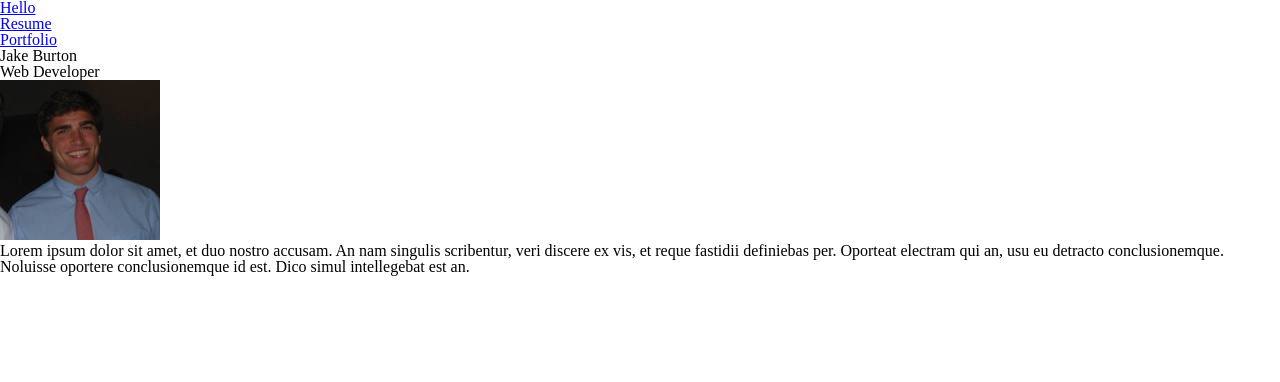
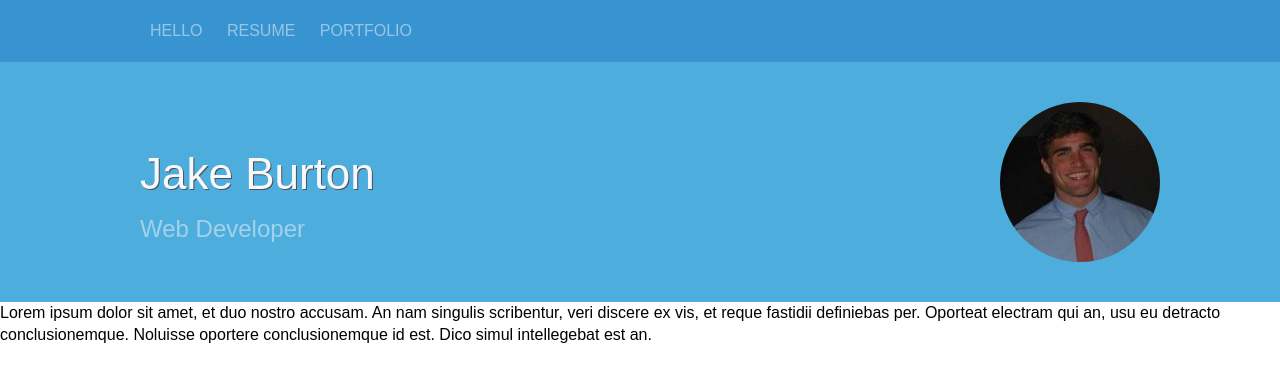
Before and after one commit to jburto94/resume-temp, a plain HTML site: page index.html in a window 1280 px wide. Drawn offline with Linux system fonts and the light colour scheme; a web font is replaced by a local one.

Commit message:
Styled primary header

```diff
--- a/assets/stylesheets/main.css
+++ b/assets/stylesheets/main.css
@@ -45,3 +45,108 @@ table {
   border-collapse: collapse;
   border-spacing: 0;
 }
+
+
+/*
+  =====================================
+  Custom Styles
+  =====================================
+*/
+
+*:before,
+*:after {
+  box-sizing: border-box;
+}
+
+body {
+  font: 400 16px/22px "Khula", sans-serif;
+}
+
+h1 {
+  font-size: 44px;
+  line-height: 44px
+}
+
+h2 {
+  font-size: 24px;
+}
+
+h3 {
+  font-size: 21px;
+}
+
+h4 {
+  font-size: 18px;
+  font-weight: 700;
+}
+
+header {
+  color: #f7f8f9;
+}
+
+
+/*
+  =====================================
+  Primary Header
+  =====================================
+*/
+
+.primary-header {
+  background: #4daddd;
+  overflow: hidden;
+}
+
+.primary-header img {
+  float: right;
+  border-radius: 50%;
+  display: inline-block;
+  padding: 40px 120px;
+}
+
+.primary-header h1, h2 {
+  margin-left: 140px;
+  font-weight: 300;
+}
+
+.primary-header h1 {
+  margin-top: 90px;
+  text-shadow: 1px 1px #4c505d;
+}
+
+.primary-header h2 {
+  margin-bottom: 30px;
+  opacity: 0.5;
+}
+
+/*
+  =====================================
+  Navigation
+  =====================================
+*/
+
+.nav {
+  background: #3894d1;
+}
+
+.nav li {
+  display: inline-block;
+  padding: 20px 10px;
+  text-transform: uppercase;
+}
+
+.nav ul {
+  margin-left: 140px;
+}
+
+.nav a {
+  text-decoration: none;
+  color: #f7f8f9;
+  opacity: 0.5;
+  padding-bottom: 20px;
+  font-weight: 400;
+}
+
+.nav a:hover {
+  border-bottom: 2px solid #f7f8f9;
+  opacity: 1.0;
+}
--- a/index.html
+++ b/index.html
@@ -5,13 +5,14 @@
 		<meta charset="utf-8">
 		<title>Resume Template</title>
 		<link rel="stylesheet" href="assets/stylesheets/main.css">
+		<link href="https://fonts.googleapis.com/css?family=Khula:300,400" rel="stylesheet">
 	</head>
 
 	<body>
 
 		<header>
 
-			<nav>
+			<nav class="nav">
 				<ul>
 					<li><a href="index.html">Hello</a></li>
 					<li><a href="index.html">Resume</a></li>
@@ -19,9 +20,11 @@
 				</ul>
 			</nav>
 
-			<h1>Jake Burton</h1>
-			<h3>Web Developer</h3>
-			<img src="assets/images/profile.jpg">
+			<div class="primary-header">
+				<img src="assets/images/profile.jpg">
+				<h1>Jake Burton</h1><br>
+				<h2>Web Developer</h2>
+			</div>
 		</header>
 
 		<section>
```
